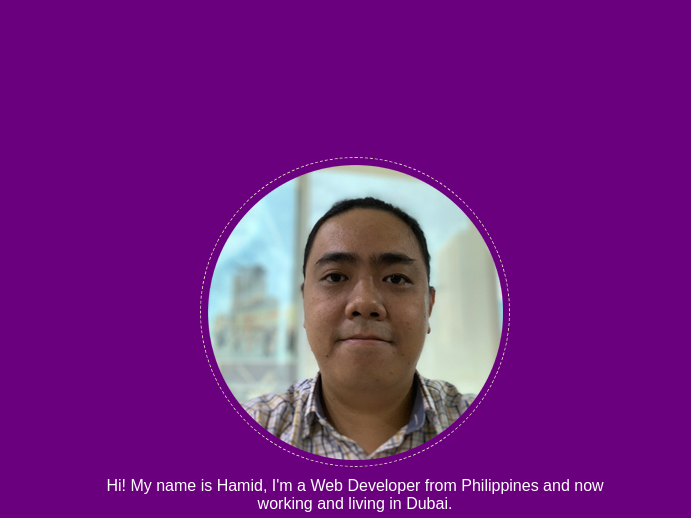
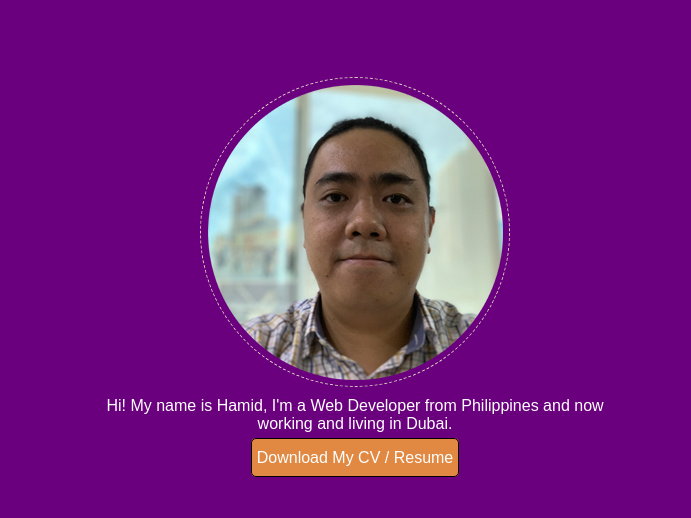
Before and after one commit to hallowcard13/mywebsite, a plain HTML site: page index.html in a window 1280 px wide. Shown: the part 2032-2550 px from the top of the page, 0-691 px from the left. Drawn offline with nearby package versions, Linux system fonts and the light colour scheme; a web font is replaced by a local one.

Commit message:
fix the logo and added resume button

```diff
--- a/css/mystyle.scss
+++ b/css/mystyle.scss
@@ -152,6 +152,15 @@
 	}
 
 }
+.downloadmycv{
+		padding:10px 5px;
+		background-color:#E18942;
+		color: #fff;
+		text-decoration: none;
+		margin:10px 0;
+		border:1px solid #000;
+		border-radius:5px;
+}
 
 @media(min-width:992px){
 	.myintroduction{
@@ -216,4 +225,18 @@
 		margin-top:10px;
 		font-size: 1em;
 	}
+
 }
+@media(min-width:768px){
+	.image-avatar{
+		margin-left:auto;
+		margin-right: auto;
+		border:1px dashed #DDD4C0;
+		border-radius:50%;
+		width: 310px;
+		height: 310px;
+		padding:5px;
+		margin-top: 20px;
+	}
+
+}
--- a/index.html
+++ b/index.html
@@ -3,7 +3,7 @@
     <head>
         <meta charset="utf-8">
         <meta http-equiv="x-ua-compatible" content="ie=edge">
-        <title>Hamid Reside - Full Stack Web Developer</title>
+        <title>Hamid Reside - Web Developer</title>
         <meta name="description" content="hamid reside personal website">
         <meta name="Keywords" content="hamid reside, hamid reside web developer, dubai web developer, philippines web developer">
         <meta name="viewport" content="width=device-width, initial-scale=1">
@@ -61,8 +61,9 @@
 							<picture>
 								<source srcset="/images/hamidlogo-small.png"
 							            media="(max-width: 600px)">
+							            <img src="/images/hamidlogo-medium.png">
 							</picture>
-							<img src="/images/hamidlogo-medium.png">
+
 						</div>
 					</div>
 					<div class="col-12">
@@ -152,7 +153,9 @@
     						</div>
     						<div class="my-summarry">
     							Hi! My name is Hamid, I'm a Web Developer from Philippines and now working and living in Dubai.
+    							<p><a target="_blank" href="/images/Hamid-resume.pdf" class="downloadmycv">Download My CV / Resume</a></p>
     						</div>
+
     					</div>
     				</div>
     				<div class="col-12 col-sm-6">
```
Also changed, not shown: css/mystyle.css, 2 other files.
